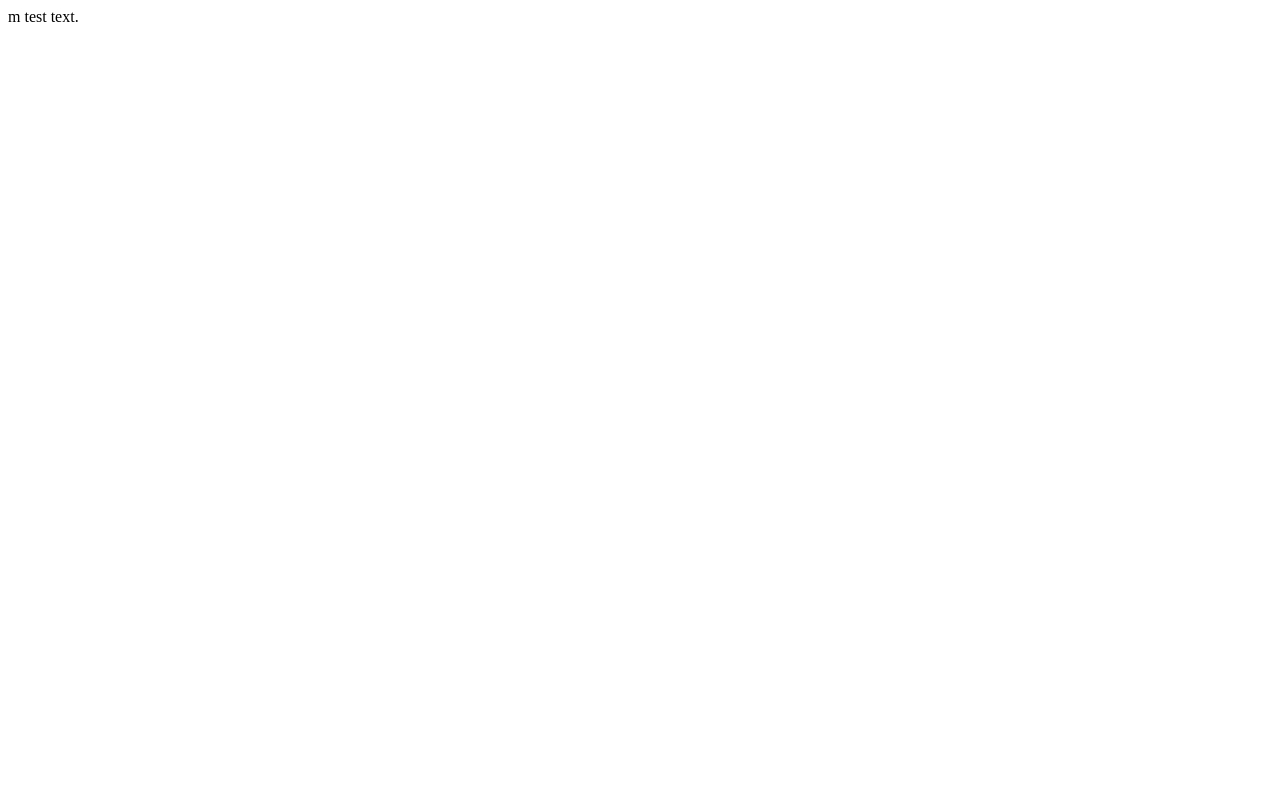
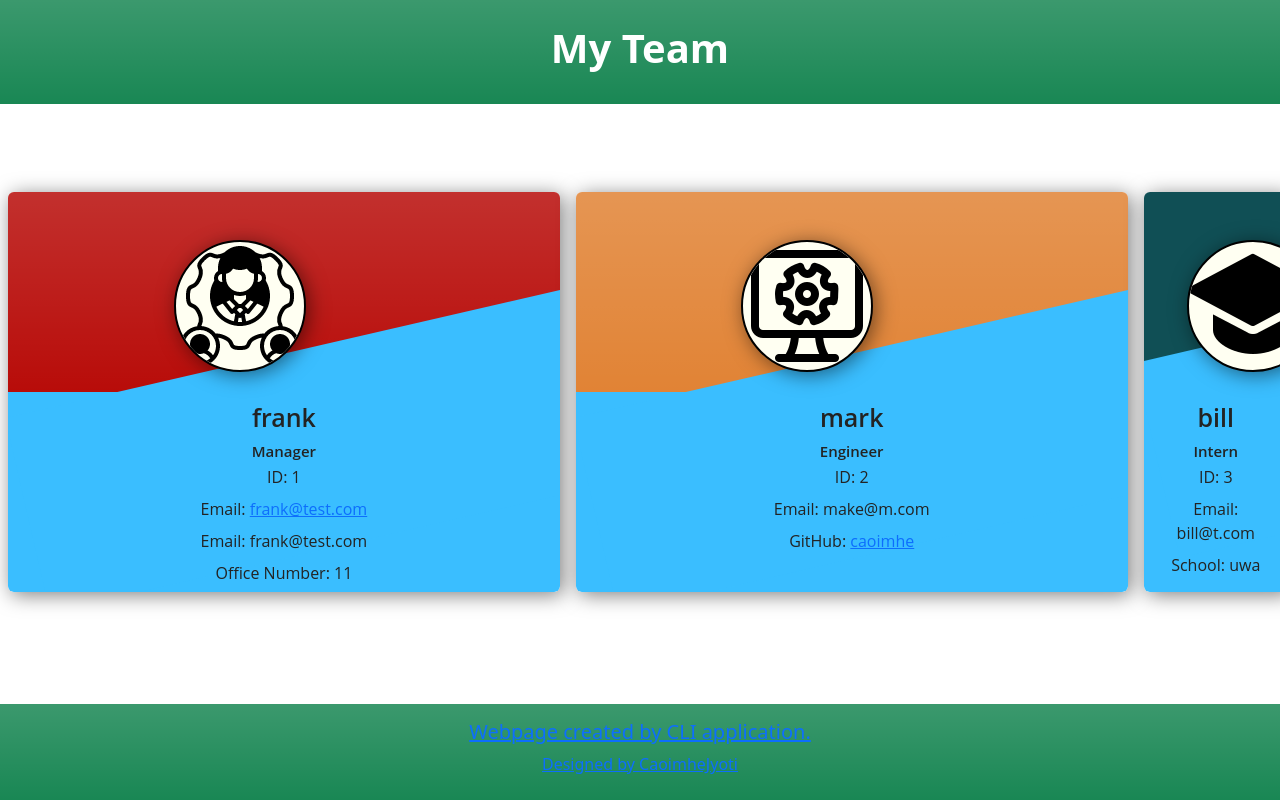
Before and after one commit to caoimhejyoti/team-profile-creator, a website: page test.html in a window 1280 px wide. Drawn offline with nearby package versions, Linux system fonts and the light colour scheme.

Commit message:
test file

```diff
--- a/test.html
+++ b/test.html
@@ -1,4 +1,73 @@
 
-    m
+    <!DOCTYPE html>
+    <html lang="en">
+    <head>
+        <meta charset="UTF-8">
+        <meta http-equiv="X-UA-Compatible" content="IE=edge">
+        <meta name="viewport" content="width=device-width, initial-scale=1.0">
+        <title>My Team</title>
+        <!-- style sheets -->
+        <!-- bootstrap -->
+        <link rel="stylesheet" href="https://cdn.jsdelivr.net/npm/bootstrap@5.2.3/dist/css/bootstrap.min.css">
+        <!-- developer stylesheet -->
+        <link rel="stylesheet" href="/public/style.css">
+    </head>
+    <body>
+        <header class="text-center p-4 bg-success bg-gradient text-white">
+            <h1 class="fw-bold">My Team</h1>
+        </header>
 
- test text.
+        <main>
+            <section id = "team-cards" class = "col ">
+
+
+            <section id ="manager-card" class="card team-card">
+                <section class="manager-stripe bg-gradient"></section>
+                <section class="profile-thumb-block">
+                    <img src="/public/img/manager.png" alt="manager.png-icon" class="profile"/>
+                </section>
+                <section class="card-content">
+                    <h2>frank<small>Manager</small></h2>
+                    <p>ID: 1</p>
+                    <p>Email: <a href="mailto:frank@test.com">frank@test.com</a></p>
+                    <p>Email: frank@test.com</p>
+                    <p>Office Number: 11</p>
+                </section>
+            </section>
+
+            <section id ="engineer-card" class="card team-card">
+                <section class="engineer-stripe bg-gradient"></section>
+                <section class="profile-thumb-block">
+                    <img src="/public/img/engineer.png" alt="engineer.png-icon" class="profile"/>
+                </section>
+                <section class="card-content">
+                    <h2>mark<small>Engineer</small></h2>
+                    <p>ID: 2</p>
+                    <p>Email: make@m.com</p>
+                    <p>GitHub: <a href="https://github.com/caoimhe" target="blank">caoimhe</p>
+                </section>
+            </section>
+
+            <section id ="intern-card" class="card team-card">
+                <section class="intern-stripe"></section>
+                <section class="profile-thumb-block">
+                    <img src="/public/img/intern.png" alt="intern-icon" class="profile"/>
+                </section>
+                <section class="card-content">
+                    <h2>bill<small>Intern</small></h2>
+                    <p>ID: 3</p>
+                    <p>Email: bill@t.com</p>
+                    <p>School: uwa</p>
+                </section>
+            </section>
+
+
+            </section>
+        </main>
+
+        <footer id="footer" class="p-3 text-center bg-success bg-gradient text-emphasis-secondary fixed-bottom">
+            <!-- add GitHub link -->
+            <h5>Webpage created by CLI application.</h5>
+            <p> Designed by <a href="https://github.com/caoimhe" target="blank">CaoimheJyoti</p>
+        </footer>
+    </body>
```
